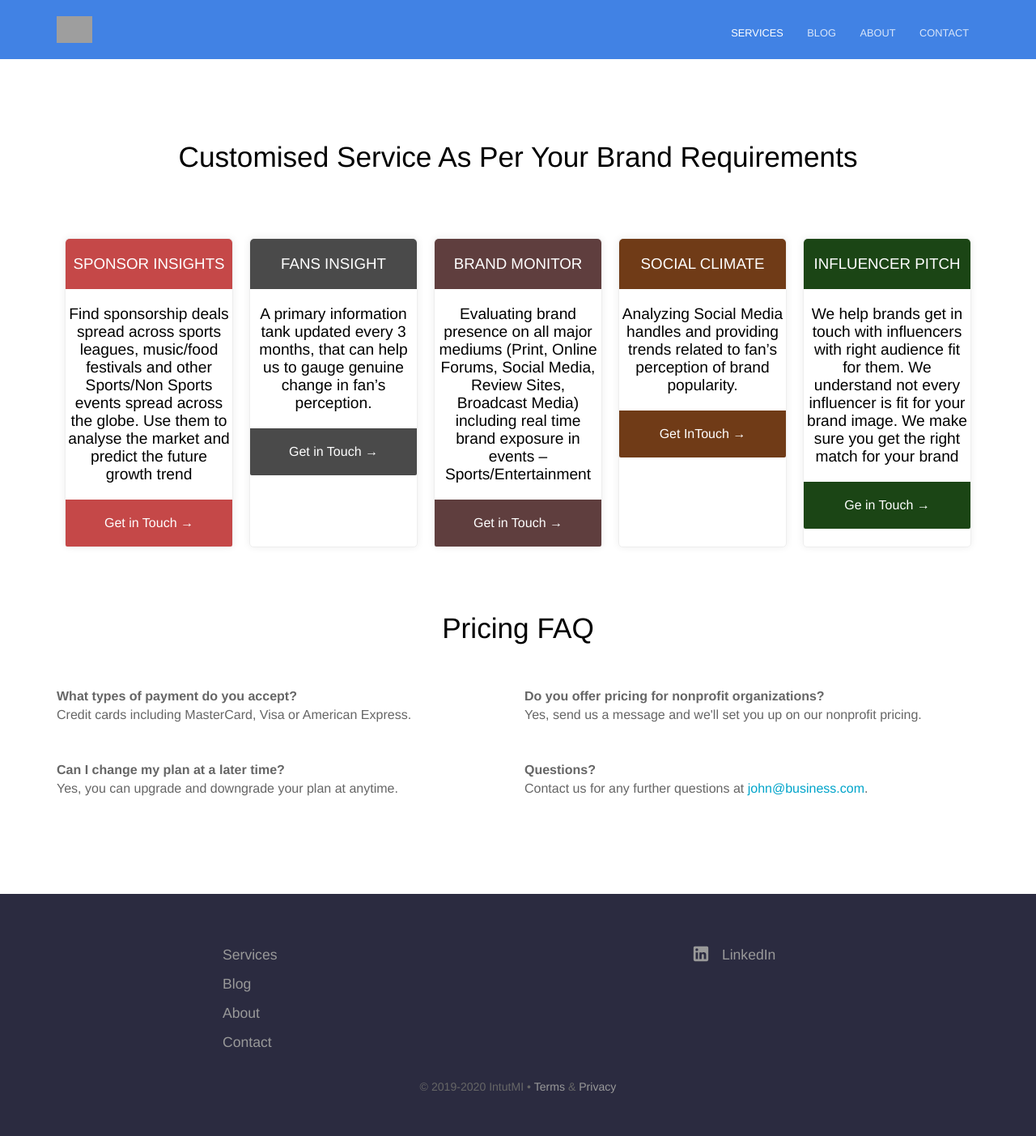
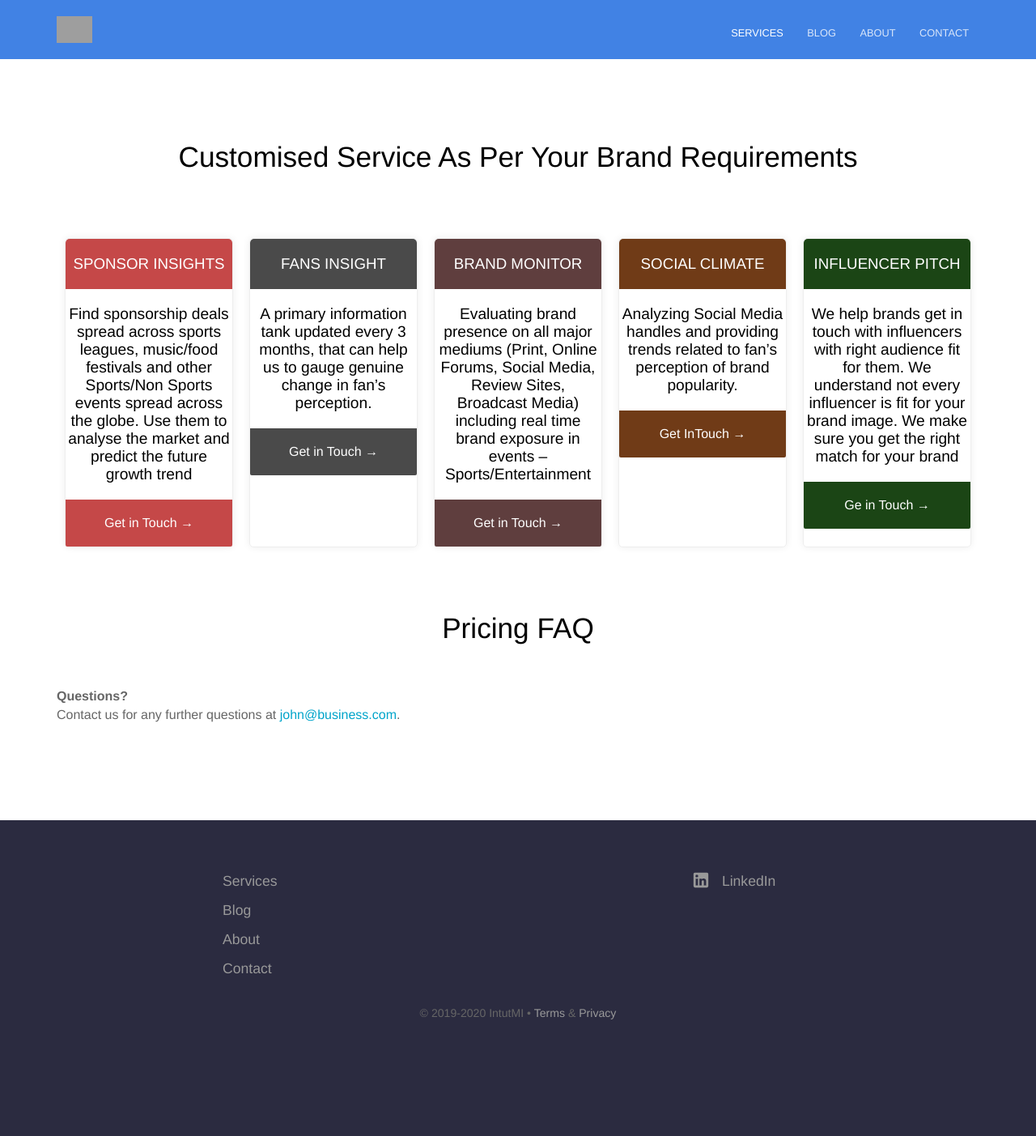
Before and after one commit to intutdev/intutmi.github.io, a Jekyll site: the page built from services.html, in a window 1280 px wide. Shown: the whole page at 81% size. Built offline with Jekyll 4.4.1, drawn with Linux system fonts in a browser that asks for light colours; after the commit the page ends 1312 px from its top, so only the background shows below that; grey boxes are pictures that could not be loaded.

Commit message:
Updated 'services.html' via CloudCannon

```diff
--- a/services.html
+++ b/services.html
@@ -60,14 +60,10 @@ pricing_table:
       link: 'mailto:contact@intutmi.com?subject=Inquiry%20for%20Influencer'
       text: Ge in Touch
 faq:
-  - question: What types of payment do you accept?
-    answer: 'Credit cards including MasterCard, Visa or American Express.'
-  - question: Can I change my plan at a later time?
-    answer: 'Yes, you can upgrade and downgrade your plan at anytime.'
-  - question: Do you offer pricing for nonprofit organizations?
-    answer: 'Yes, send us a message and we''ll set you up on our nonprofit pricing.'
   - question: Questions?
     answer: 'Contact us for any further questions at <a href="#">john@business.com</a>.'
+  - question:
+    answer:
 ---
 
 <div class="plans">
```
